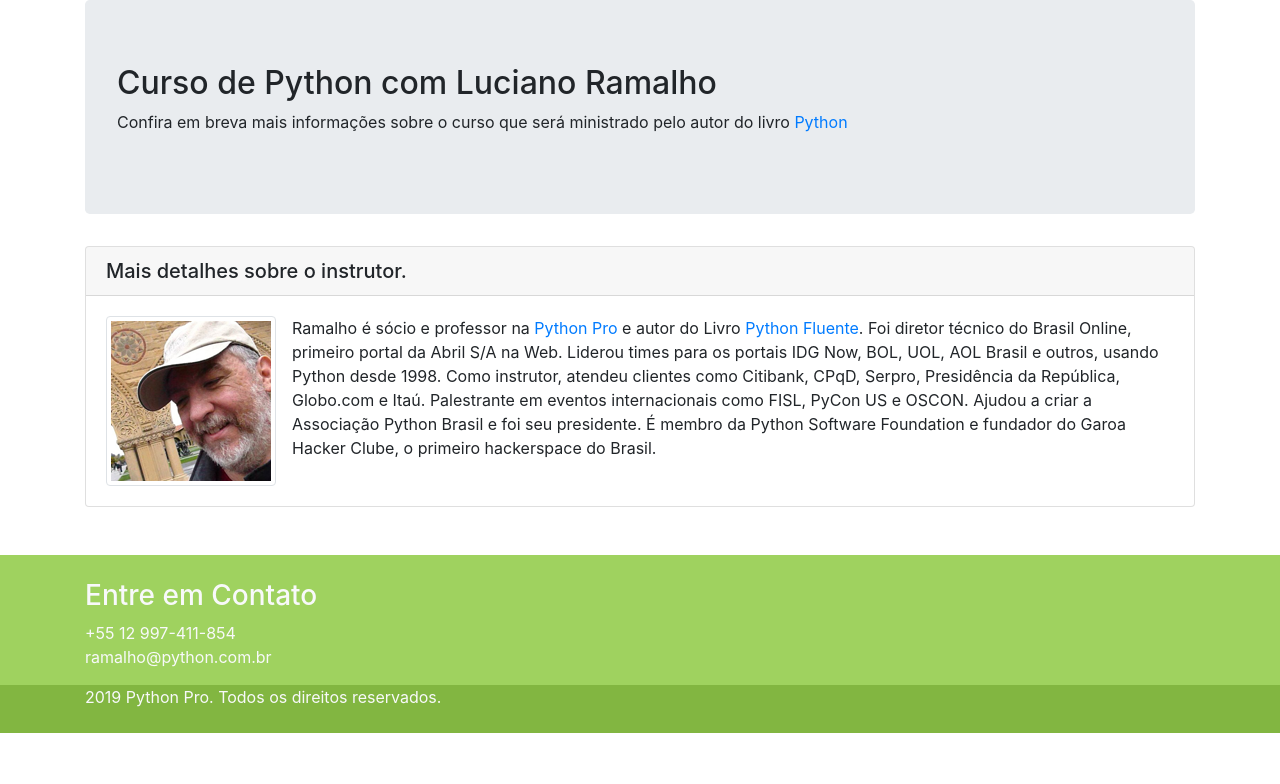
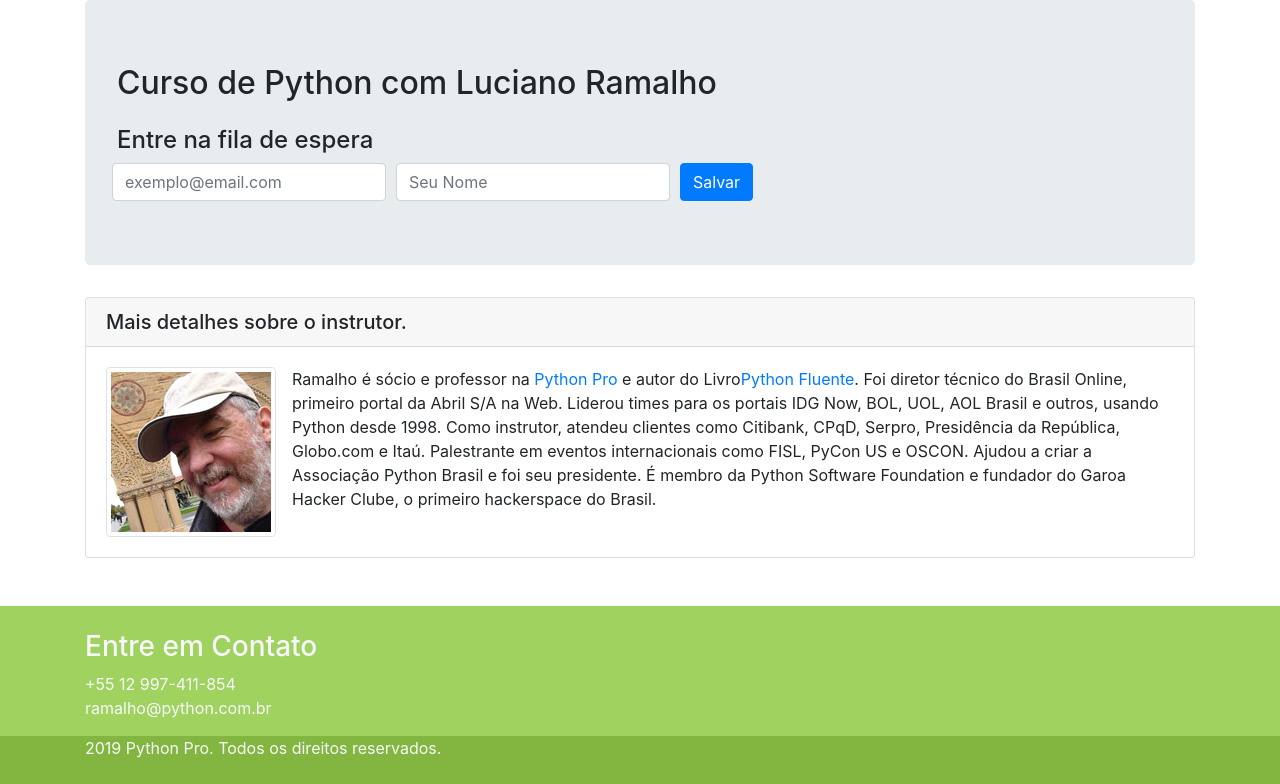
Before and after one commit to gelhen/curso-django, a Django app: page / in a window 1280 px wide. Shown: the part 56-840 px from the top of the page. Before the commit the page ends 789 px from the top, so only its background shows below. Run offline with Django 3.2, Linux system fonts and the light colour scheme; some libraries are stand-ins or nearby versions.

Commit message:
Criado Lista de Espera
close #70

```diff
--- a/pypro/base/templates/base/home.html
+++ b/pypro/base/templates/base/home.html
@@ -41,11 +41,30 @@
 				<h2>
 					Curso de Python com Luciano Ramalho
 				</h2>
-				<p>
-					Confira em breva mais informações sobre o curso que será ministrado pelo autor do livro
-					<a href="http://shop.oreilly.com/product/0636920032519.do" target="_blank">Python <Fluente>	</Fluente></a>
-				</p>
+				<h4 class="mt-4">Entre na fila de espera</h4>
+				<form action="https://gmail.us20.list-manage.com/subscribe/post?u=7229ecf876877ad91e449cc33&amp;id=bdd988db5e"
+					  method="post" id="mc-embedded-subscribe-form" name="mc-embedded-subscribe-form"
+					  class="form-row align-items-center" target="_blank" novalidate>
+					<div class="form-row align-items-center">
+						<div class="col-auto">
+							<label class="sr-only" for="mce-EMAIL">E-mail</label>
+							<input type="email" value="" name="EMAIL" class="form-control required" id="mce-EMAIL" placeholder="exemplo@email.com">
+						</div>
+						<div class="col-auto">
+							<label class="sr-only" for="mce-FNAME">E-mail</label>
+							<input type="text" value="" name="FNAME" class="form-control" id="mce-FNAME" placeholder="Seu Nome">
+						</div>
 
+						<!-- real people should not fill this in and expect good things - do not remove this or risk form bot signups-->
+							<div style="position: absolute; left: -5000px;" aria-hidden="true">
+								<input type="text" name="b_7229ecf876877ad91e449cc33_bdd988db5e" tabindex="-1" value="">
+							</div>
+
+						<div class="col-auto">
+							<input type="submit" value="Salvar" name="subscribe" id="mc-embedded-subscribe" class="btn btn-primary">
+						</div>
+					</div>
+				</form>
 			</div>
 			<div class="row">
 				<div class="col-md-12">
@@ -57,8 +76,7 @@
 							<p class="card-text">
 								<img src="{% static 'img/luciano-ramalho.png' %}" alt="Foto de Luciano Ramalho" class="img-thumbnail float-left mr-3">
 								 Ramalho é sócio e professor na <a href="https://www.python.pro.br">Python Pro</a> e autor do
-									Livro
-									<a href="http://shop.oreilly.com/product/0636920032519.do" target="_blank">Python Fluente</a>.
+									Livro<a href="http://shop.oreilly.com/product/0636920032519.do" target="_blank">Python Fluente</a>.
 									Foi diretor técnico do Brasil Online, primeiro portal da Abril S/A na Web.
 									Liderou times para os portais IDG Now, BOL, UOL, AOL Brasil e outros, usando Python desde 1998.
 									Como instrutor, atendeu clientes como Citibank, CPqD, Serpro, Presidência da República,
```
